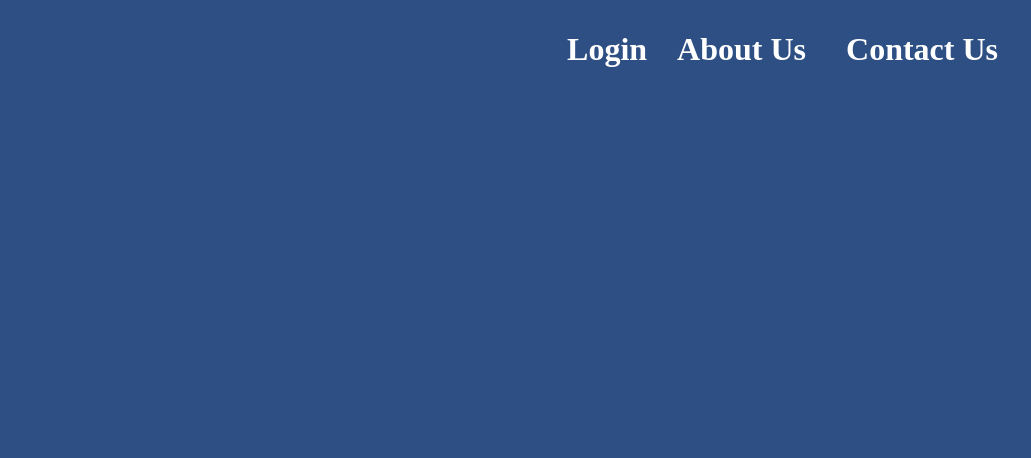
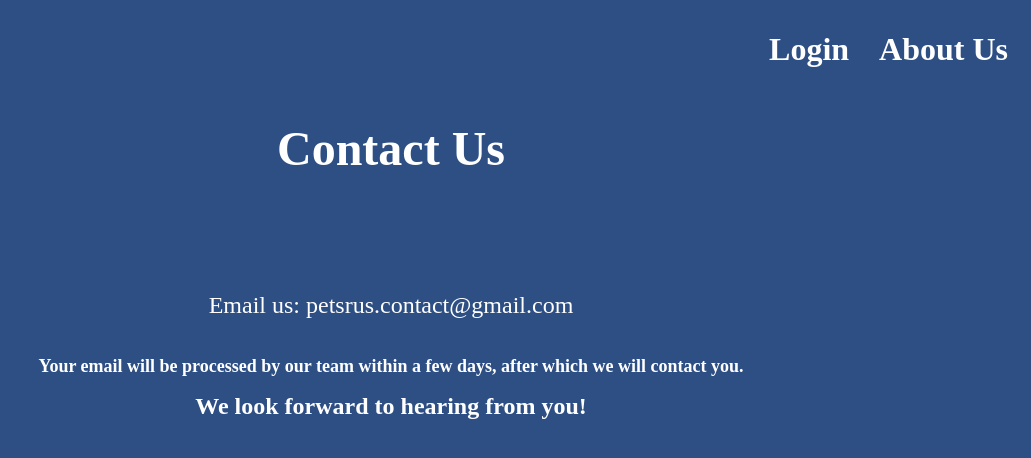
Before and after one commit to diego1sme/petEcommerce, a Django app: page /contact_Us.html in a window 1280 px wide. Shown: the top 458 px of the page, without its empty margins (249-1280 px from the left). Run offline with Django 3.2, Linux system fonts and the light colour scheme.

Commit message:
adding contact us

```diff
--- a/homepage/templates/contact_Us.html
+++ b/homepage/templates/contact_Us.html
@@ -7,16 +7,20 @@
         <title>petEcommerce</title>
     </head>
     <style>
-
     </style>
     <body style="background:#2e4f84">
     <div>
             <h1>
-                <a style="float: right; text-decoration:none; color: white; padding: 10px 25px;" href="contact_Us.html">Contact Us <a>
+                <!--<a style="float: right; text-decoration:none; color: white; padding: 10px 25px;" href="contact_Us.html">Contact Us <a>-->
                     <a style="float: right; text-decoration:none; color: white; padding: 10px 15px;"   href="about_Us.html">About Us<a>
                     <a style="float: right; text-decoration:none; color: white; padding: 10px 15px;" href="login.html">Login <a>
             </h1>
         </div>
+    <p style="text-align: center; color: white; padding: 100px 25px;"><font size="7"><b>Contact Us</b></font></p>
+    <p style="text-align: center; color: white; padding: 0px 60px"><font size="5">Email us: petsrus.contact@gmail.com</font></p>
+    <p style="text-align: center; color: white; padding: 0px 60px;"><font size="4"><b><br>Your email will be processed by our team within a few days,
+        after which we will contact you.</b></font></p>
+    <p style="text-align: center; color: white; padding: 0px 60px;"><font size="5"><b> We look forward to hearing from you!</b></font></p>
     </body>
 </html>
 </html>
```
